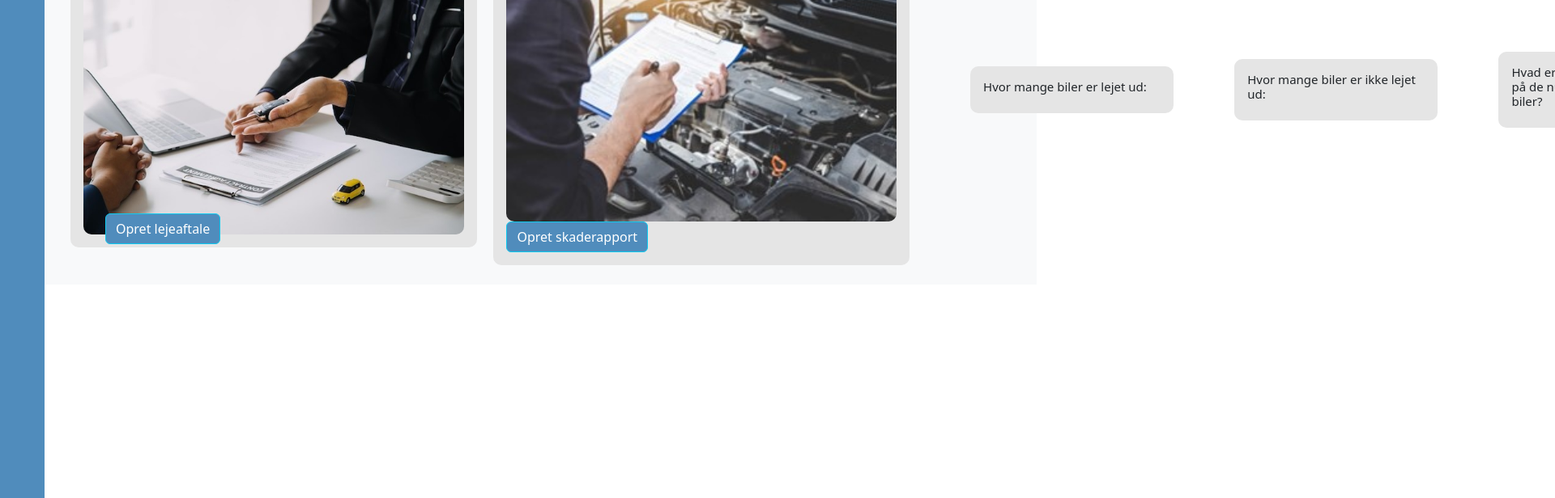
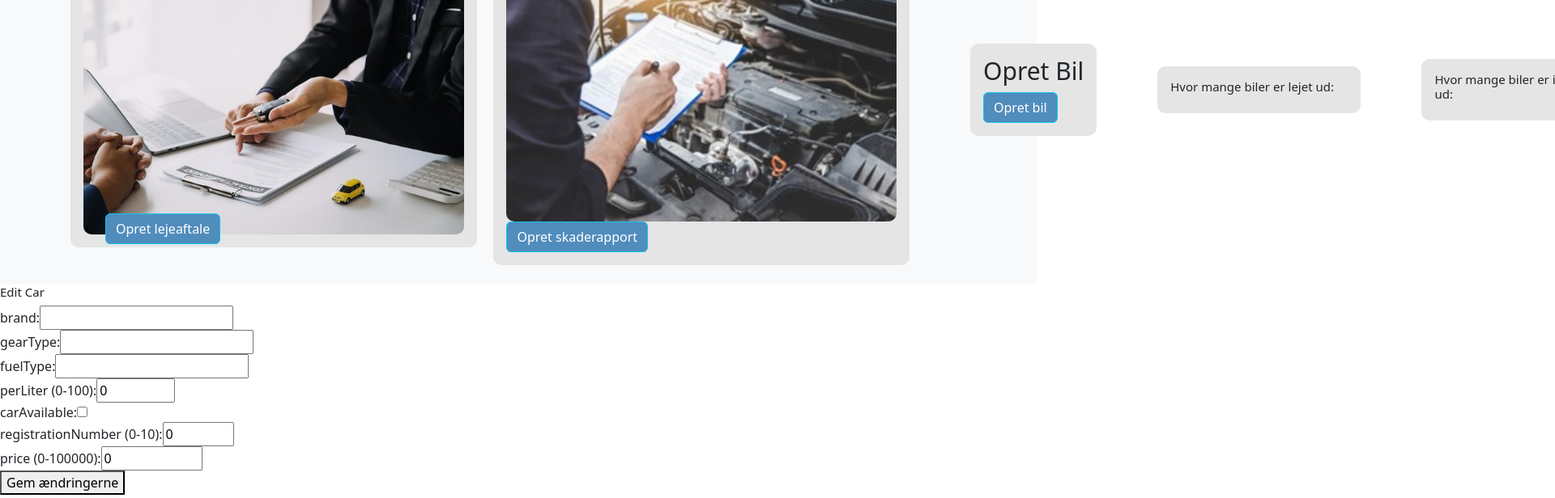
Before and after one commit to Abdu1RH/bilabonnement_app, a React (Create React App) app in the folder bilabonnementapp/: page /EditCar/1 in a window 1280 px wide. Shown: the part 184-800 px from the top of the page at 81% size, 1920 px wide, since content can reach past the window. Built offline with nearby package versions, Linux system fonts and the light colour scheme; no server answers.

Commit message:
dropdown menu og edit car

```diff
--- a/bilabonnementapp/src/App.js
+++ b/bilabonnementapp/src/App.js
@@ -1,18 +1,20 @@
 import React from "react";
-import { BrowserRouter as Router, Routes, Route, Link } from "react-router-dom";
+import { BrowserRouter as Router, Routes, Route, Link, BrowserRouter } from "react-router-dom";
 import AvailableCar from "./components/Subscription/AvailableCarList";
 import CreateSubscription from "./components/Subscription/CreateSubscription";
 import CreateDamageReport from "./components/Damage/CreateDamageReport";
+import Car from "./components/Car/Car";
 import "bootstrap/dist/css/bootstrap.min.css"; //Bootstrap
 import "./App.css";
+import EditCar from "./components/Car/EditCar";
 import imgOfSubscription from "./img/imgSubscription.jpg"; //Importer billedet "car rental contract" fra img mappen under src
 import imgOfDamageReport from "./img/imgDamageReport1.jpg";
 
 function App() {
   return (
-    <Router>
+    <BrowserRouter>
       <div>
-        <div class="sidenav"></div>
+       {/* <div class="sidenav"></div>*/}
         <nav className="navbar navbar-default">
           <div className="container-fluid">
             <div className="navbar-header">
@@ -29,7 +31,6 @@ function App() {
             </ul>
           </div>
         </nav>
-
         <nav className="navbar navbar-expand-lg navbar-light bg-light">
           <div className="container-fluid">
             {/* Opret lejeaftale container */}
@@ -62,6 +63,13 @@ function App() {
               </Link>
             </div>
 
+            {/* Opret bil knap */}
+            <div className="col-md-5 container-secondary p-3 mb-3">
+              <h1>Opret Bil</h1>
+              <Link to="/ListOfCars" className="btn btn-info">Opret bil </Link>
+            </div>
+
+
             {/* Se antal udlejede biler container */}
             <div className="col-md-5 container-rentedCars p-3 mb-3">
               <h2>Hvor mange biler er lejet ud:</h2>
@@ -82,14 +90,16 @@ function App() {
         <Routes>
           <Route path="/ListOfAvailableCars" element={<AvailableCar />} />
           <Route path="/CreateDamageReport" element={<CreateDamageReport />} />
+
+
+          <Route path="/ListOfCars" element={<Car />} />
+          <Route path="/EditCar/:id" element={<EditCar />} />
+
           {/* Rute til CreateSubscription med bilnavn som parameter */}
-          <Route
-            path="/createSubscription/:brand"
-            element={<CreateSubscription />}
-          />
+          <Route path="/createSubscription/:brand" element={<CreateSubscription />} />
         </Routes>
       </div>
-    </Router>
+    </BrowserRouter>
   );
 }
 
--- /dev/null
+++ b/bilabonnementapp/src/components/Car/Car.js
@@ -0,0 +1,60 @@
+import React, { useState, useEffect } from "react";
+
+import EditCar from './EditCar';
+import { Link } from 'react-router-dom';
+import axios from 'axios';
+import { useParams } from "react-router-dom";
+
+
+function Car() {
+    const { id } = useParams();
+    const [cars, setCars] = useState([]);
+    const [selectedCar, setSelectedCar] = useState(null);
+
+    useEffect(() => {
+        axios.get('http://localhost:8080/api/cars')
+            .then(response => {
+                setCars(response.data);
+            })
+            .catch(error => {
+                console.error("Error fetching cars", error);
+            });
+    }, []);
+
+    const handleSelectChange = (e) => {
+        const selectedCarId = e.target.value;
+        const car = cars.find(car => car.id === parseInt(selectedCarId));
+        setSelectedCar(car);
+    };
+
+    return (
+
+            <div>
+                <h1>Biler</h1>
+                <select name="carDropdown" id="carDropdown" onChange={handleSelectChange}>
+                    <option value="">Vælg en bil</option>
+
+                    {cars.length > 0 &&
+                        cars.map(car => (
+                            <option key={car.id} value={car.id}>
+                                {car.brand}
+                                {car.id}
+                            </option>
+                        ))
+                    }
+                </select>
+
+                {selectedCar && (
+                    <div>
+                        <h2>Valgt bil: {selectedCar.brand}</h2>
+                        <Link to={`/EditCar/${selectedCar.id}`}> Edit car </Link>
+
+                    </div>
+                )}
+
+            </div>
+
+    );
+}
+
+export default Car;
--- /dev/null
+++ b/bilabonnementapp/src/components/Car/EditCar.js
@@ -0,0 +1,112 @@
+import React, { useEffect, useState } from "react";
+import axios from 'axios';
+import { useParams, useNavigate } from "react-router-dom";
+
+function EditCar() {
+    const { id } = useParams();
+    const navigate = useNavigate();
+    const [car, setCar] = useState({
+        brand: '',
+        gearType: '',
+        fuelType: '',
+        perLiter: 0,
+        carAvailable: false,
+        registrationNumber: 0,
+        price: 0
+    });
+
+    useEffect(() => {
+        axios.get(`http://localhost:8080/api/cars/${id}`)
+            .then(response => setCar(response.data))
+            .catch(error => console.log('Error fetching car:', error));
+    }, [id]);
+
+    const handleSubmit = (e) => {
+        e.preventDefault();
+        axios.put(`http://localhost:8080/api/cars/${id}`, car)
+            .then(() => navigate('/'))
+            .catch(error => console.error('Error updating car:', error));
+    };
+
+    const handleChange = (e) => {
+        const value = e.target.type === 'checkbox' ? e.target.checked : e.target.value;
+        setCar({ ...car, [e.target.name]: value });
+    };
+
+    return (
+        <div>
+            <h2>Edit Car</h2>
+            <form onSubmit={handleSubmit}>
+                <div>
+                    <label>brand:</label>
+                    <input
+                        name="brand"
+                        value={car.brand}
+                        onChange={handleChange}
+                    />
+                </div>
+                <div>
+                    <label>gearType:</label>
+                    <input
+                        name="gearType"
+                        value={car.gearType}
+                        onChange={handleChange}
+                    />
+                </div>
+                <div>
+                    <label>fuelType:</label>
+                    <input
+                        name="fuelType"
+                        value={car.fuelType}
+                        onChange={handleChange}
+                    />
+                </div>
+                <div>
+                    <label>perLiter (0-100):</label>
+                    <input
+                        type="number"
+                        name="perLiter"
+                        value={car.perLiter}
+                        onChange={handleChange}
+                        min="0"
+                        max="100"
+                    />
+                </div>
+                <div>
+                    <label>carAvailable:</label>
+                    <input
+                        type="checkbox"
+                        name="carAvailable"
+                        checked={car.carAvailable}
+                        onChange={handleChange}
+                    />
+                </div>
+                <div>
+                    <label>registrationNumber (0-10):</label>
+                    <input
+                        type="number"
+                        name="registrationNumber"
+                        value={car.registrationNumber}
+                        onChange={handleChange}
+                        min="0"
+                        max="10"
+                    />
+                </div>
+                <div>
+                    <label>price (0-100000):</label>
+                    <input
+                        type="number"
+                        name="price"
+                        value={car.price}
+                        onChange={handleChange}
+                        min="0"
+                        max="100000"
+                    />
+                </div>
+                <button type="submit">Gem ændringerne</button>
+            </form>
+        </div>
+    );
+}
+
+export default EditCar;
--- a/bilabonnementapp/src/components/Subscription/Car.js
+++ /dev/null
@@ -1,64 +0,0 @@
-import React, { useState } from "react";
-import { useNavigate } from 'react-router-dom';
-
-function Car() {
-    const navigate = useNavigate();
-
-    const [car, setCar] = useState({
-        brand: '',
-        gearType: '',
-        fuelType: '',
-        perLiter: 0,
-        carAvailable: false,
-        registrationNumber: 0,
-        price: 0,
-    });
-
-    const handleChange = (e) => {
-        const { name, value, type, checked } = e.target;
-        const newValue = type === 'checkbox' ? checked : value;
-        setCar({ ...car, [name]: newValue });
-    };
-
-    return (
-        <div>
-            <h2>Bilens information</h2>
-            <div className="mb-3">
-                <label htmlFor="brand" className="form-label">Bilmærke:</label>
-                <input type="text" className="form-control" id="brand" name="brand" value={car.brand} onChange={handleChange} />
-            </div>
-
-            <div className="mb-3">
-                <label htmlFor="gearType" className="form-label">Gear Type:</label>
-                <input type="text" className="form-control" id="gearType" name="gearType" value={car.gearType} onChange={handleChange} />
-            </div>
-
-            <div className="mb-3">
-                <label htmlFor="fuelType" className="form-label">Brændstof type:</label>
-                <input type="text" className="form-control" id="fuelType" name="fuelType" value={car.fuelType} onChange={handleChange} />
-            </div>
-
-            <div className="mb-3">
-                <label htmlFor="perLiter" className="form-label">Per Liter:</label>
-                <input type="number" className="form-control" id="perLiter" name="perLiter" value={car.perLiter} onChange={handleChange} />
-            </div>
-
-            <div className="mb-3 form-check">
-                <label htmlFor="carAvailable" className="form-check-label">Er bilen ledig?:</label>
-                <input type="checkbox" className="form-check-input" id="carAvailable" name="carAvailable" checked={car.carAvailable} onChange={handleChange} />
-            </div>
-
-            <div className="mb-3">
-                <label htmlFor="registrationNumber" className="form-label">Registration Number:</label>
-                <input type="number" className="form-control" id="registrationNumber" name="registrationNumber" value={car.registrationNumber} onChange={handleChange} />
-            </div>
-
-            <div className="mb-3">
-                <label htmlFor="price" className="form-label">Price:</label>
-                <input type="number" className="form-control" id="price" name="price" value={car.price} onChange={handleChange} />
-            </div>
-        </div>
-    );
-}
-
-export default Car;
--- a/bilabonnementapp/src/components/Subscription/CreateSubscription.js
+++ b/bilabonnementapp/src/components/Subscription/CreateSubscription.js
@@ -1,8 +1,6 @@
 import React, { useState } from "react";
 import axios from 'axios';
 import { useNavigate } from 'react-router-dom';
-import Customer from './Customer';
-import Car from "./Car";
 
 function CreateSubscription() {
     const navigate = useNavigate();
--- /dev/null
+++ b/package.json
@@ -0,0 +1,6 @@
+{
+  "dependencies": {
+    "bootstrap": "^5.3.2",
+    "react-bootstrap": "^2.9.1"
+  }
+}
```
Also changed, not shown: bilabonnementapp/src/components/Car/CarList.js (added, +35 -0 lines), 1 other file (tests, documents, lock files or other folders).
